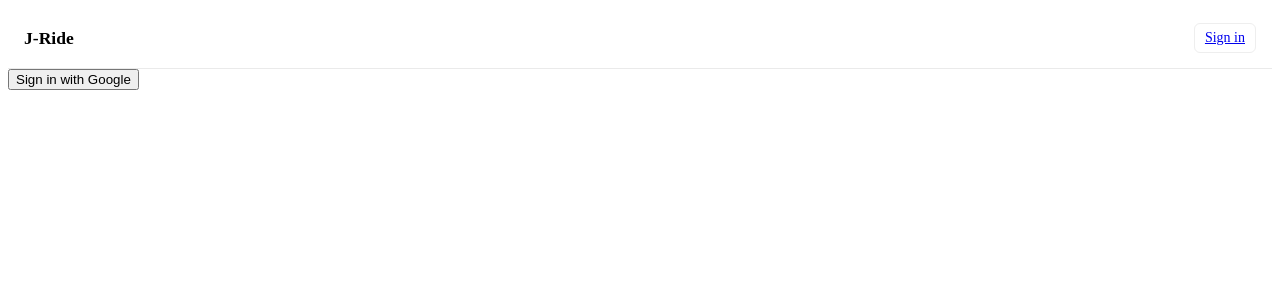
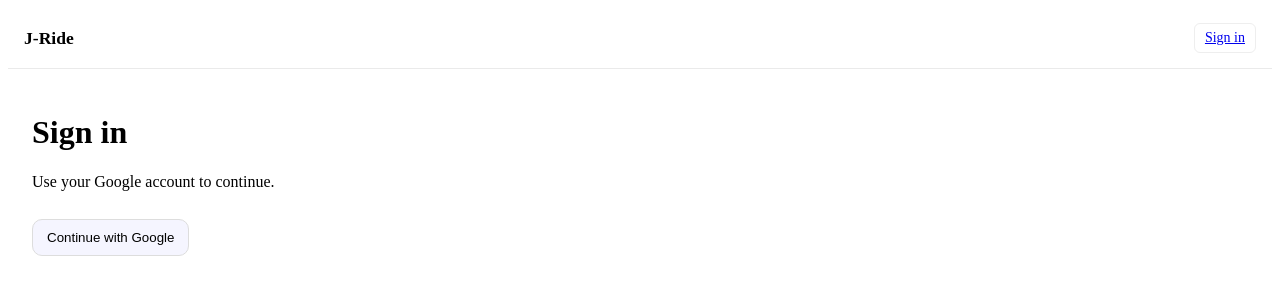
Before and after one commit to jwes9121/jride-clean, a Next.js app: page /auth/signin in a window 1280 px wide. Shown: the top 300 px of the page. Built offline with nearby package versions, Linux system fonts and the light colour scheme; no server answers.

Commit message:
Update page.tsx

```diff
--- a/app/auth/signin/page.tsx
+++ b/app/auth/signin/page.tsx
@@ -1,29 +1,26 @@
 // app/auth/signin/page.tsx
 "use client";
-import { signIn, useSession } from "next-auth/react";
 
-export default function SignInPage() {
-  const { data: session } = useSession();
+import { signIn } from "next-auth/react";
 
-  if (session) {
-    return (
-      <div className="p-6">
-        <p>You are already signed in as {session.user?.email}</p>
-        <a href="/dashboard" className="underline text-blue-600">
-          Go to Dashboard
-        </a>
-      </div>
-    );
-  }
-
+export default function SignIn() {
   return (
-    <div className="p-6">
+    <main style={{ padding: 24 }}>
+      <h1>Sign in</h1>
+      <p>Use your Google account to continue.</p>
       <button
         onClick={() => signIn("google", { callbackUrl: "/dashboard" })}
-        className="border rounded-lg px-4 py-2"
+        style={{
+          padding: "10px 14px",
+          borderRadius: 10,
+          border: "1px solid #ddd",
+          background: "#f5f5ff",
+          cursor: "pointer",
+          marginTop: 12,
+        }}
       >
-        Sign in with Google
+        Continue with Google
       </button>
-    </div>
+    </main>
   );
 }
```
